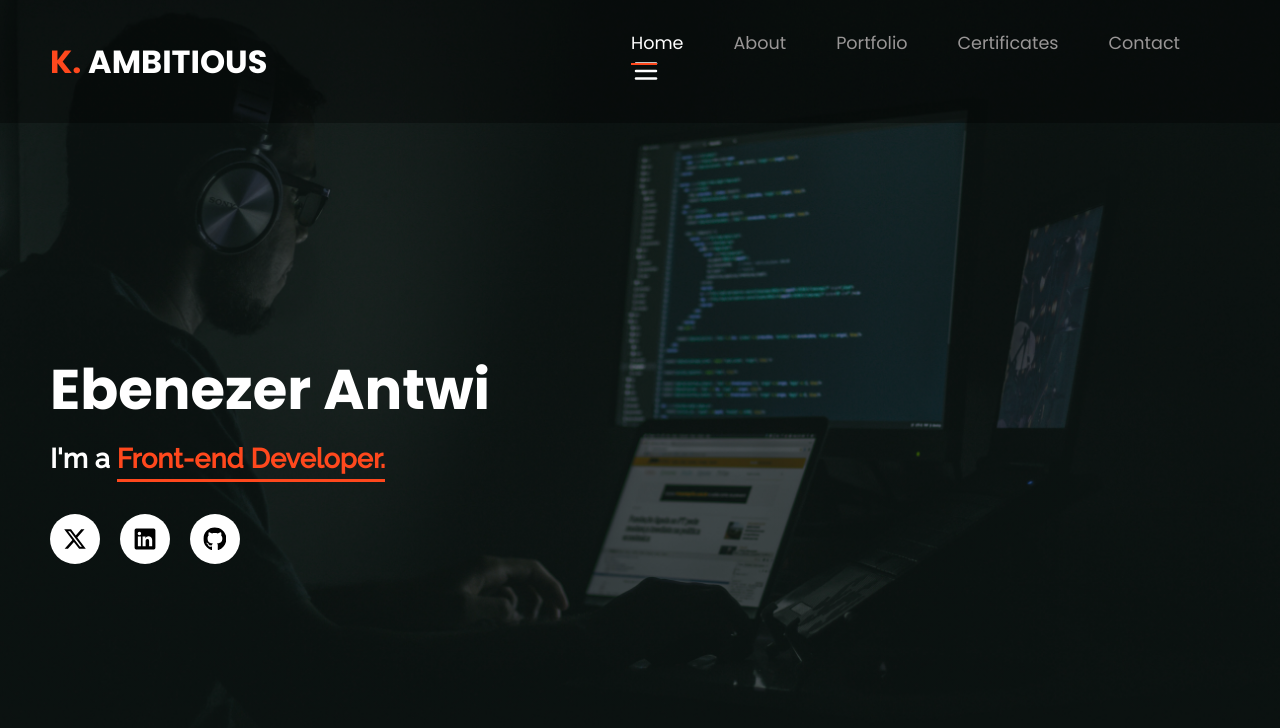
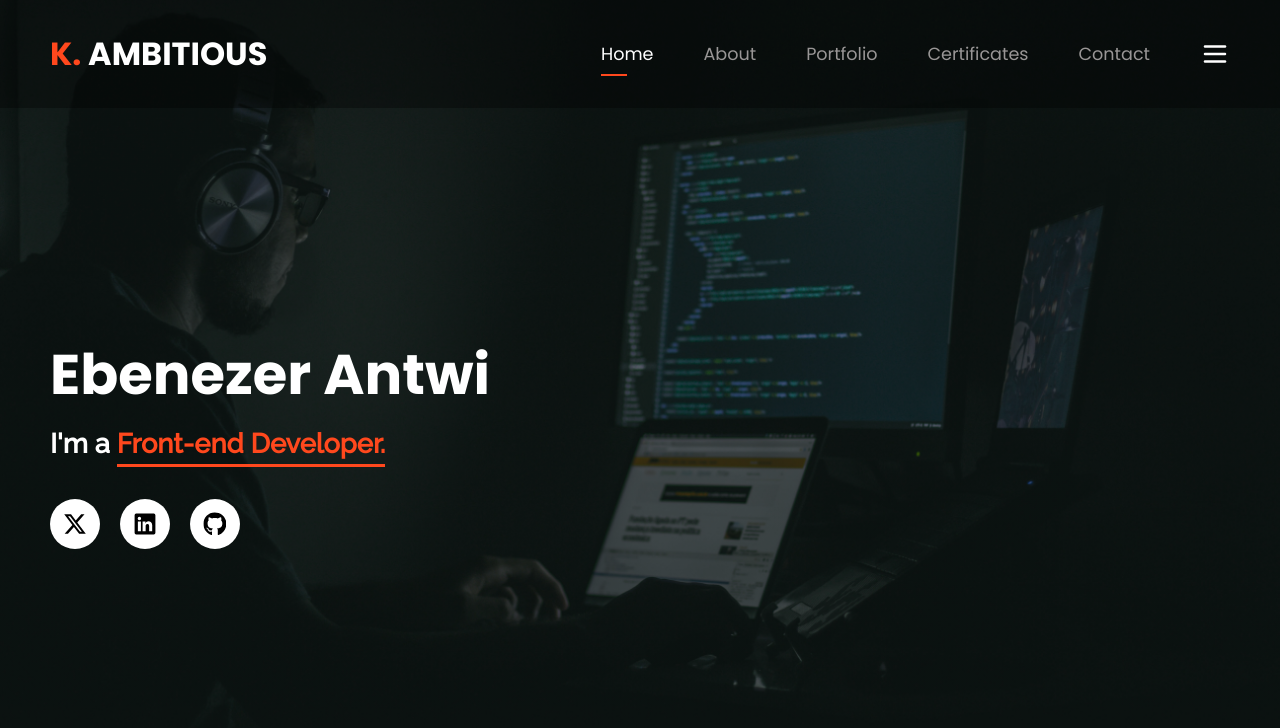
Before and after one commit to kwadwoambitious/My-Portfolio, a React (Create React App) app: page / in a window 1280 px wide. Shown: the top 728 px of the page. Built offline with nearby package versions, Linux system fonts and the light colour scheme.

Commit message:
Made changes to this file

```diff
--- a/src/components/NavBar.js
+++ b/src/components/NavBar.js
@@ -25,9 +25,9 @@ function NavBar() {
               <NavLink to="/contact" className='nav-link'>Contact</NavLink>
             </li>
           </ul>
-          <LuMenu className='menu-bar'/>
+
         </div>
-
+        <LuMenu className='menu-bar'/>
         </nav>
     </>
   )
```
